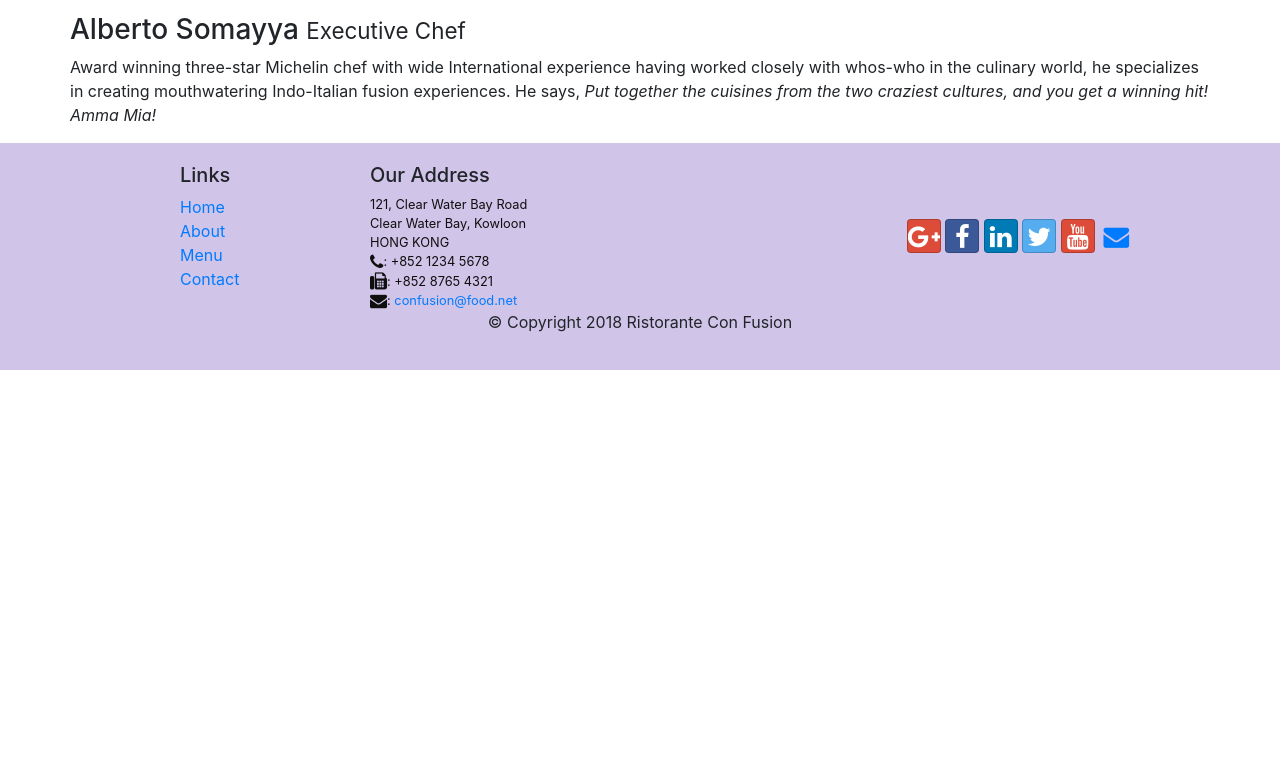
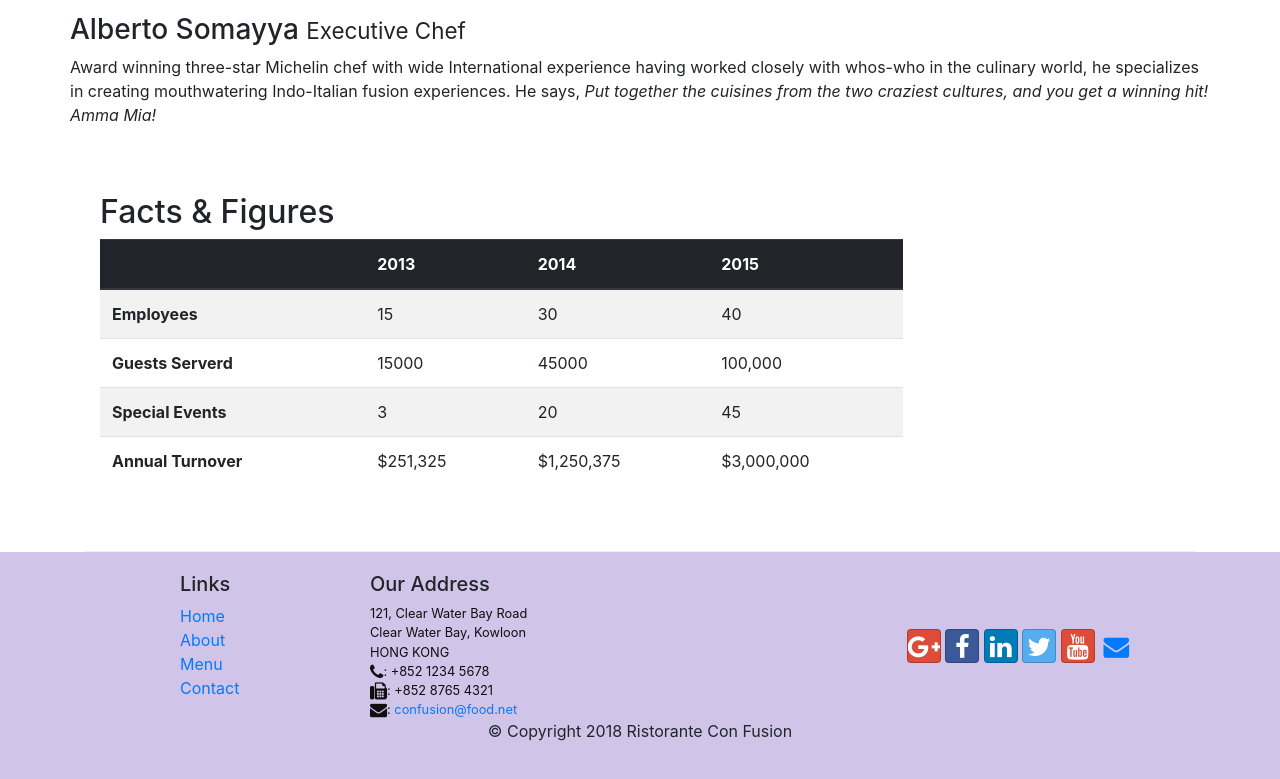
Before and after one commit to BekyH/conf, a website: page aboutus.html in a window 1280 px wide. Shown: the part 1205-1984 px from the top of the page. Before the commit the page ends 1575 px from the top, so only its background shows below. Drawn offline with nearby package versions, Linux system fonts and the light colour scheme.

Commit message:
some changes

```diff
--- a/aboutus.html
+++ b/aboutus.html
@@ -89,6 +89,55 @@
                 <p class="d-none d-sm-block"> Award winning three-star Michelin chef with wide International experience having worked closely with whos-who in the culinary world, he specializes in creating mouthwatering Indo-Italian fusion experiences. He says, <em>Put together the cuisines from the two craziest cultures, and you get a winning hit! Amma Mia!</em></p>
             </div>
        </div>
+       <div class="row row-content">
+           <div class="col-12 col-sm-9">
+                <h2>Facts &amp; Figures</h2>
+                <div class="table-responsive">
+                    <table class="table table-striped">
+                        <thead class="thead-dark">
+                            <tr>
+                                <th>&nbsp;</th>
+                                <th>2013</th>
+                                <th>2014</th>
+                                <th>2015</th>
+                            </tr>
+
+                        </thead>
+                        <tbody>
+                            <tr>
+                                <th>Employees</th>
+                                <td>15</td>
+                                <td>30</td>
+                                <td>40</td>
+                            </tr>
+                            <tr>
+                                <th>Guests Serverd</th>
+                                <td>15000</td>
+                                <td>45000</td>
+                                <td>100,000</td>
+                            </tr>
+                            <tr>
+                                <th>Special Events</th>
+                                <td>3</td>
+                                <td>20</td>
+                                <td>45</td>
+                            </tr>
+                            <tr>
+                                <th>Annual Turnover</th>
+                                <td>$251,325</td>
+                                <td>$1,250,375</td>
+                                <td>$3,000,000</td>
+                            </tr>
+                        </tbody>
+                    </table>
+                </div>
+           </div>
+           <div class="col-12 col-sm-3">
+
+
+           </div>
+
+       </div>
 
     </div>
 
```
